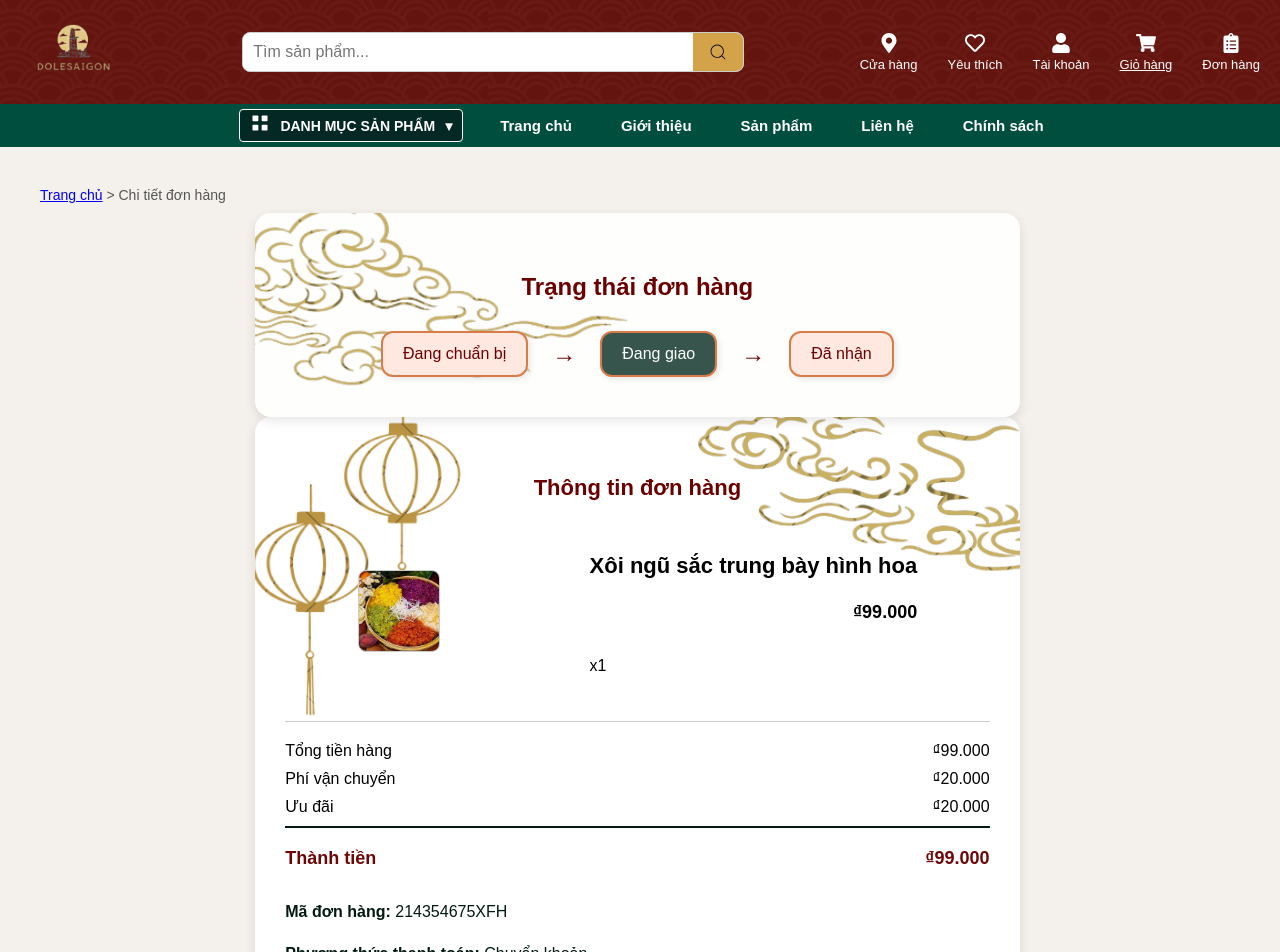
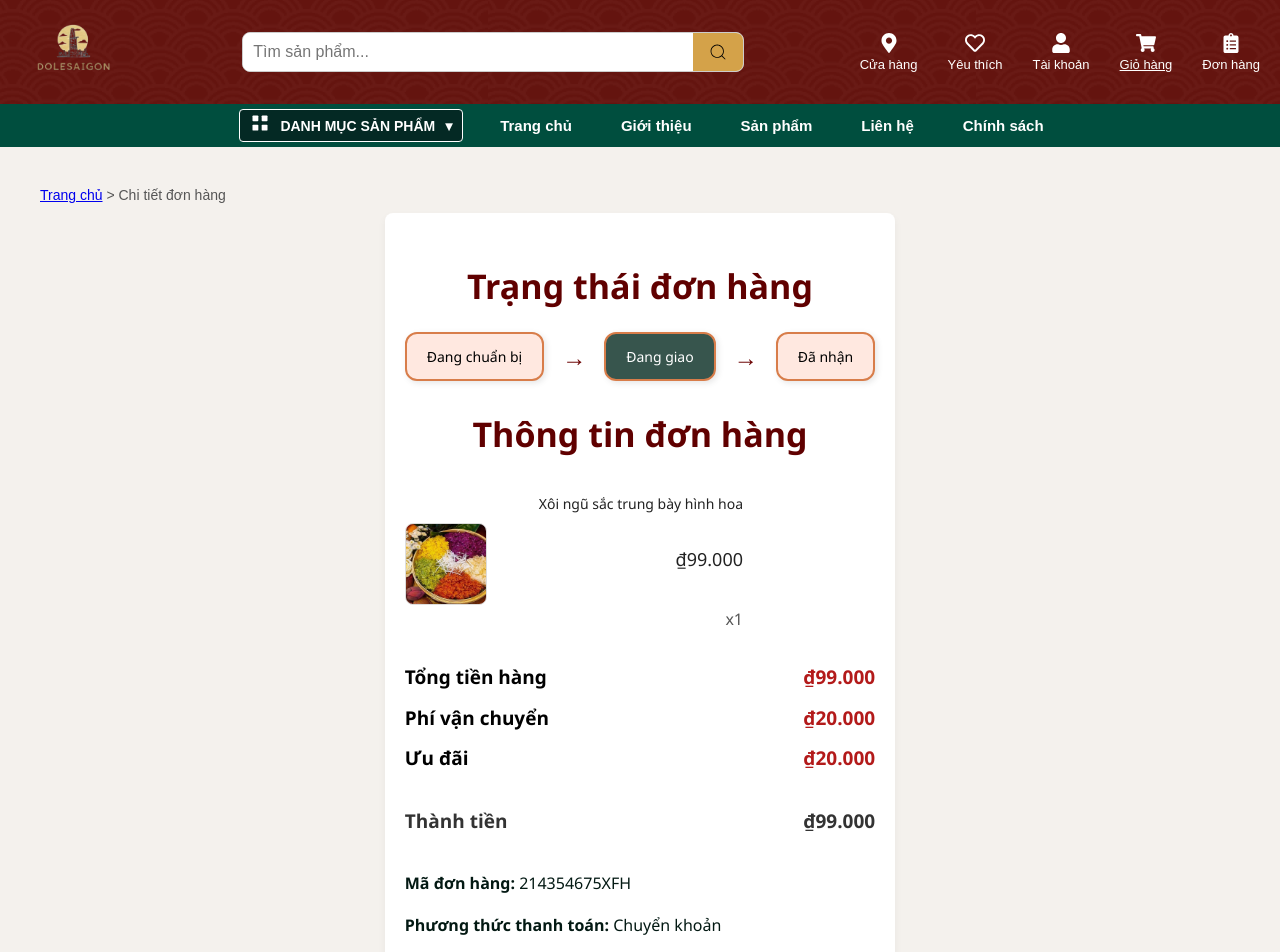
Before and after one commit to Unvianpetronas/DoLeSaiGon, a React (Create React App) app in the folder Doanlesg/frontend/: page /details/1 in a window 1280 px wide. Shown: the top 952 px of the page. Built offline with nearby package versions, Linux system fonts and the light colour scheme.

Commit message:
merge frontend

```diff
--- a/Doanlesg/frontend/src/components/Details/Details.css
+++ b/Doanlesg/frontend/src/components/Details/Details.css
@@ -1,44 +1,38 @@
-x.details-container {
-  max-width: 1960px;
-  margin: 0px auto;
-  padding: 40px 0;
-  font-family: "Segoe UI", sans-serif;
-  display: flex;
-  flex-direction: column;
-  gap: 30px;
+.details-container {
+  max-width: 800px;
+  margin: 0 auto;
+  padding: 20px;
+  font-family: 'Segoe UI', sans-serif;
+  font-size: 14px;
+  background-color: #fff;
+  background-repeat: no-repeat;
+  background-position: top right;
+  background-size: 220px auto;
+  border-radius: 8px;
+  box-shadow: 0 4px 8px rgba(0,0,0,0.05);
+  line-height: 1.5;
+}
 
+.divider {
+  border: none;
+  border-top: 1px solid #000;
+  margin: 20px 0px 20px;
 }
 
 /* KHUNG 1: Trạng thái đơn hàng */
-.order-status {
-  width: 150%;
-  margin: 0 auto;
-  background-color: #ffffffcc;
-  border-radius: 16px;
-  padding: 40px 30px;
-  position: relative;
+.details-container h2 {
+  font-size: 34px;
   text-align: center;
-  color: #6b0000;
-  background-image: url('../../assets/khung1.png'); /* nếu có */
-  background-size: cover;
-  background-repeat: no-repeat;
-  background-position: top center;
-  box-shadow: 0 4px 12px rgba(0, 0, 0, 0.1);
-  margin-left: -150px;
-}
-
-.order-status h2 {
-  font-size: 24px;
+  color: #600000;
+  margin-bottom: 20px;
   font-weight: bold;
-  color: #6b0000;
-  margin-bottom: 30px;
 }
 
 .status-steps {
   display: flex;
   justify-content: center;
   flex-wrap: wrap;
-  gap: 24px;
+  gap: 18px;
 }
 
 .step {
@@ -83,84 +77,93 @@ x.details-container {
 }
 
 /* KHUNG 2: Thông tin đơn hàng */
-.order-info {
-  width: 150%;
-  margin: 0 auto;
-  background-color: #ffffffcc;
-  border-radius: 16px;
-  padding: 40px 30px;
-  background-image: url('../../assets/details.png'); /* đèn lồng/hoa văn */
-  background-repeat: no-repeat;
-  background-position: right top;
-  background-size: cover;
-  box-shadow: 0 4px 12px rgba(0, 0, 0, 0.1);
-  margin-left: -150px;
-}
-
-.order-info h2 {
-  font-size: 22px;
-  font-weight: bold;
-  text-align: center;
-  color: #6b0000;
-  margin-bottom: 30px;
-}
-
-.product-info {
-  display: flex;
+.product-row {
+  display: grid;
+  grid-template-columns: 100px 1fr auto;
+  gap: 0px;
   align-items: center;
-  gap: 150px;
-  margin-bottom: 24px;
-  justify-content: center;
+  margin-bottom: 26px;
 }
 
 .product-img {
-  width: 200px;
+  width: 100px;
   height: 100px;
   object-fit: cover;
-  border-radius: 12px;
-  border: 1px solid #ccc;
+  border-radius: 6px;
+  border: 1px solid #ddd;
+}
+
+.product-name {
+  font-weight: 500;
+  color: #222;
+  max-width: 300px;
+  word-wrap: break-word;
+  line-height: 1.4;
+  text-align: left;
+  margin-left: 40px;
 }
 
 .product-details {
   display: flex;
   flex-direction: column;
-  justify-content: center;
+  align-items: flex-end;
 }
 
-.product-name {
-  font-weight: bold;
-  font-size: 22px;
-  margin-bottom: 5px;
+.product-qty {
+  font-size: 16px;
+  color: #555;
 }
 
 .product-price {
+  font-weight: 500;
+  color: #222;
   font-size: 18px;
-  font-weight: bold;
-  color: #000;
-  text-align: right;
 }
 
 .price-breakdown {
-  margin-top: 30px;
-  border-top: 1px solid #ccc;
-  padding-top: 20px;
+  margin-top: 10px;
+  margin-bottom: 10px;
+  font-size: 19px;
+  color: #333;
 }
 
 .line-item,
 .total-line {
   display: flex;
   justify-content: space-between;
-  margin-bottom: 10px;
-  font-size: 16px;
+  padding: 6px 0;
+}
+
+.line-item span:first-child {
+  color: #000;
+  font-weight: 600;
+}
+
+.line-item span:last-child {
+  font-weight: 600;
+  color: #b31a1a;
 }
 
 .total-line {
-  font-weight: bold;
+  display: flex;
+  justify-content: space-between;
+  align-items: center;
+  padding-top: 14px;
+  margin-top: 14px;
+}
+
+.total-label {
   font-size: 18px;
-  color: #6E0707;
-  border-top: 2px solid #031913;
-  padding-top: 20px;
+  font-weight: 600;
+  color: #b31a1a; /* có thể đổi màu tại đây */
 }
+
+.total-value {
+  font-size: 18px;
+  font-weight: 600;
+  color: #b31a1a; /* màu giá tiền, ví dụ: đỏ đậm */
+}
+
 
 .order-meta {
   margin-top: 30px;
```
